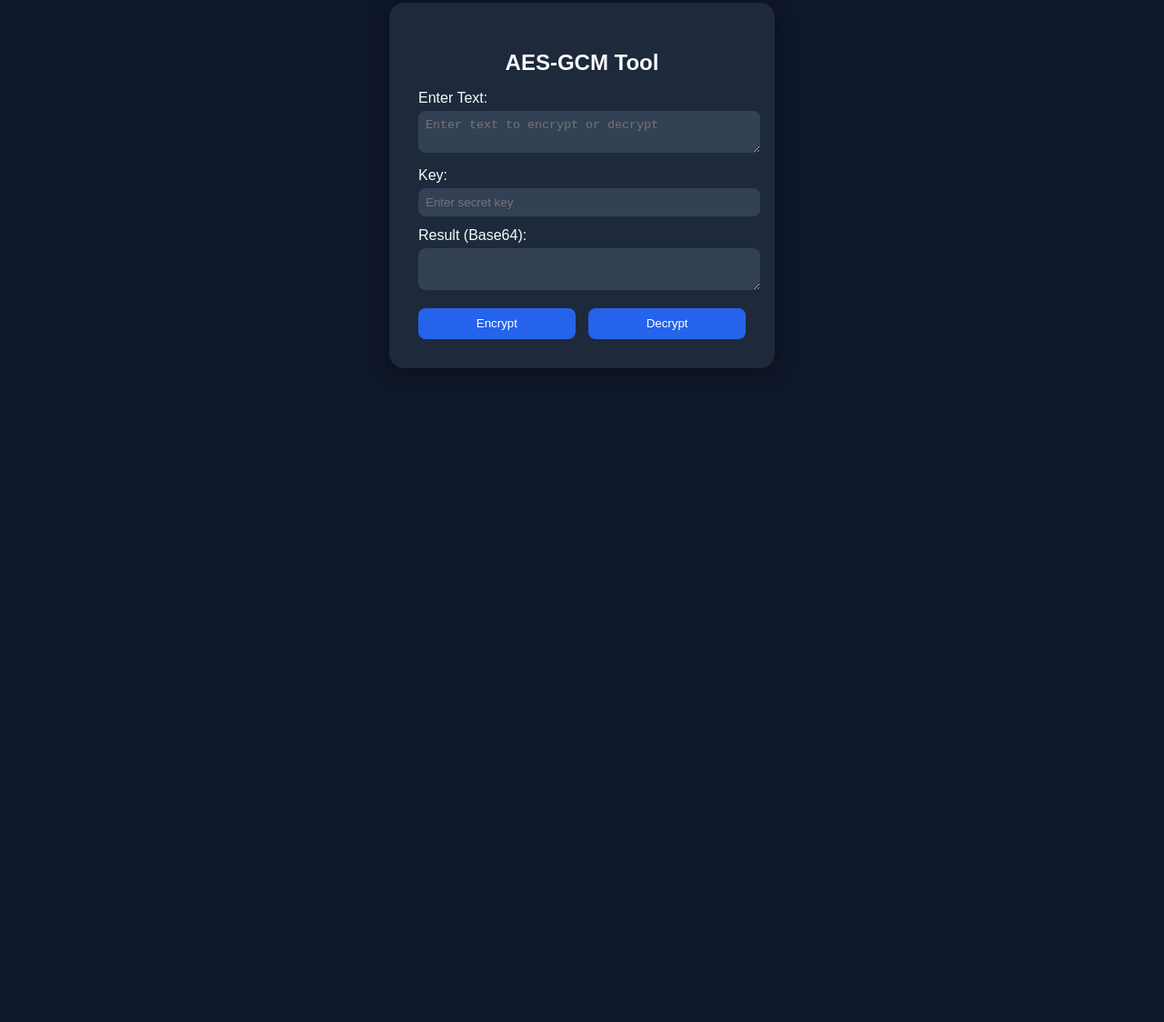
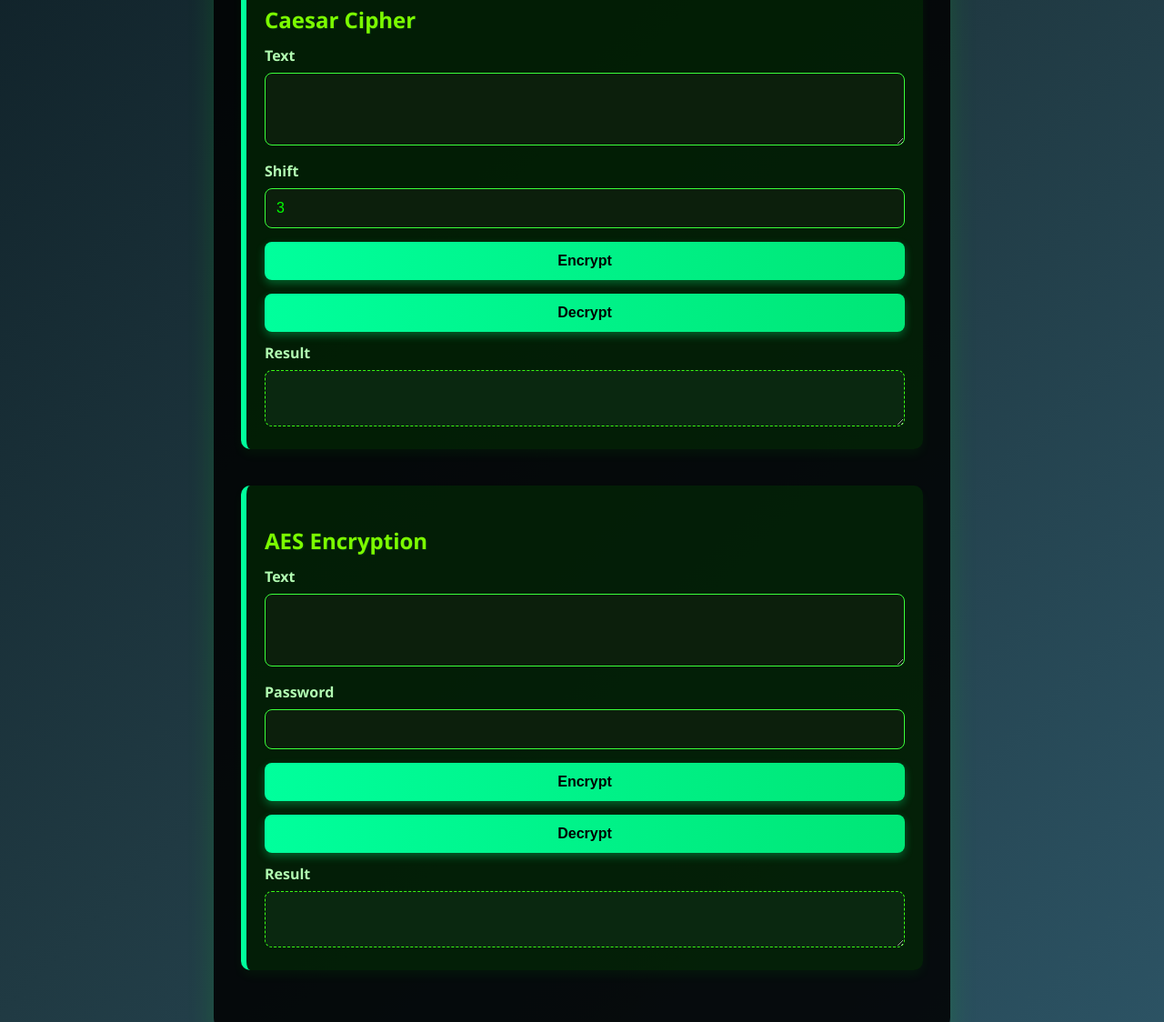
Before and after one commit to Whitedevil0237/Encryption-Decryption-, a plain HTML site: page index.html in a window 1280 px wide. Shown: the part 196-1320 px from the top of the page at 91% size. Before the commit the page ends 800 px from the top, so only its background shows below. Drawn offline with Linux system fonts and the light colour scheme.

Commit message:
Revamp encryption tool with Caesar cipher support
Updated the HTML structure and added Caesar cipher functionality for encryption and decryption. Enhanced the styling and improved the overall user interface.

```diff
--- a/index.html
+++ b/index.html
@@ -1,162 +1,142 @@
+
 <!DOCTYPE html>
 <html lang="en">
 <head>
-  <meta charset="UTF-8" />
-  <meta name="viewport" content="width=device-width, initial-scale=1.0" />
-  <title>AES-GCM Encryption/Decryption</title>
-  <style>
-    body {
-      font-family: "Poppins", sans-serif;
-      background: #0f172a;
-      color: #f8fafc;
-      display: flex;
-      justify-content: center;
-      align-items: center;
-      height: 100vh;
-      margin: 0;
-    }
-    .container {
-      background: #1e293b;
-      padding: 2rem;
-      border-radius: 1rem;
-      width: 360px;
-      box-shadow: 0 4px 20px rgba(0, 0, 0, 0.4);
-    }
-    h2 {
-      text-align: center;
-      margin-bottom: 1rem;
-    }
-    label {
-      display: block;
-      margin-top: 0.75rem;
-    }
-    input, textarea {
-      width: 100%;
-      padding: 0.5rem;
-      border-radius: 0.5rem;
-      border: none;
-      outline: none;
-      margin-top: 0.3rem;
-      background: #334155;
-      color: white;
-    }
-    button {
-      width: 48%;
-      margin-top: 1rem;
-      padding: 0.6rem;
-      border: none;
-      border-radius: 0.5rem;
-      background: #2563eb;
-      color: white;
-      cursor: pointer;
-      transition: 0.3s;
-    }
-    button:hover {
-      background: #1d4ed8;
-    }
-    .btn-row {
-      display: flex;
-      justify-content: space-between;
-    }
-  </style>
+  <meta charset="UTF-8">
+  <title>Encryption & Decryption Tool</title>
+<link rel="stylesheet" href="style.css">
 </head>
 <body>
   <div class="container">
-    <h2>AES-GCM Tool</h2>
-    <label>Enter Text:</label>
-    <textarea id="inputText" rows="2" placeholder="Enter text to encrypt or decrypt"></textarea>
+    <h2>🔐 Encryption & Decryption Tool</h2>
 
-    <label>Key:</label>
-    <input type="text" id="keyInput" placeholder="Enter secret key" />
+    <div class="section">
+      <h3>Caesar Cipher</h3>
+      <label for="caesarText">Text</label>
+      <textarea id="caesarText" rows="3"></textarea>
 
-    <label>Result (Base64):</label>
-    <textarea id="resultText" rows="2" readonly></textarea>
+      <label for="caesarShift">Shift</label>
+      <input type="number" id="caesarShift" value="3" />
 
-    <div class="btn-row">
-      <button onclick="encryptText()">Encrypt</button>
-      <button onclick="decryptText()">Decrypt</button>
+      <button onclick="encryptCaesar()">Encrypt</button>
+      <button onclick="decryptCaesar()">Decrypt</button>
+
+      <label>Result</label>
+      <textarea id="caesarResult" readonly rows="2"></textarea>
+    </div>
+
+    <div class="section">
+      <h3>AES Encryption</h3>
+      <label for="aesText">Text</label>
+      <textarea id="aesText" rows="3"></textarea>
+
+      <label for="aesPassword">Password</label>
+      <input type="password" id="aesPassword" />
+
+      <button onclick="encryptAES()">Encrypt</button>
+      <button onclick="decryptAES()">Decrypt</button>
+
+      <label>Result</label>
+      <textarea id="aesResult" readonly rows="2"></textarea>
     </div>
   </div>
 
   <script>
-    async function getKeyFromPassword(password) {
+    function encryptCaesar() {
+      const text = document.getElementById('caesarText').value;
+      const shift = parseInt(document.getElementById('caesarShift').value);
+      const result = caesarCipher(text, shift);
+      document.getElementById('caesarResult').value = result;
+    }
+
+    function decryptCaesar() {
+      const text = document.getElementById('caesarText').value;
+      const shift = parseInt(document.getElementById('caesarShift').value);
+      const result = caesarCipher(text, -shift);
+      document.getElementById('caesarResult').value = result;
+    }
+
+    function caesarCipher(str, shift) {
+      return str.split('').map(char => {
+        if (/[a-z]/.test(char)) {
+          return String.fromCharCode((char.charCodeAt(0) - 97 + shift + 26) % 26 + 97);
+        } else if (/[A-Z]/.test(char)) {
+          return String.fromCharCode((char.charCodeAt(0) - 65 + shift + 26) % 26 + 65);
+        } else {
+          return char;
+        }
+      }).join('');
+    }
+
+   async function getKeyMaterial(password) {
   const enc = new TextEncoder();
-      const keyMaterial = await crypto.subtle.importKey(
+  return crypto.subtle.importKey(
     "raw",
     enc.encode(password),
     "PBKDF2",
     false,
     ["deriveKey"]
   );
-      const key = await crypto.subtle.deriveKey(
+}
+
+async function getAESKey(password, salt) {
+  const keyMaterial = await getKeyMaterial(password);
+  return crypto.subtle.deriveKey(
     {
       name: "PBKDF2",
-          salt: new TextEncoder().encode("aes-gcm-salt"),
+      salt: salt,
       iterations: 100000,
       hash: "SHA-256",
     },
     keyMaterial,
     { name: "AES-GCM", length: 256 },
-        true,
+    false,
     ["encrypt", "decrypt"]
   );
-      return key;
 }
 
-    function bufferToBase64(buf) {
-      return btoa(String.fromCharCode(...new Uint8Array(buf)));
+async function encryptAES() {
+  const text = document.getElementById("aesText").value;
+  const password = document.getElementById("aesPassword").value;
+
+  const iv = crypto.getRandomValues(new Uint8Array(12));
+  const salt = crypto.getRandomValues(new Uint8Array(16));
+  const key = await getAESKey(password, salt);
+
+  const encrypted = await crypto.subtle.encrypt(
+    { name: "AES-GCM", iv: iv },
+    key,
+    new TextEncoder().encode(text)
+  );
+
+  // Combine salt + iv + ciphertext
+  const combined = new Uint8Array([...salt, ...iv, ...new Uint8Array(encrypted)]);
+  const result = btoa(String.fromCharCode(...combined));
+
+  document.getElementById("aesResult").value = result;
 }
 
-    function base64ToBuffer(base64) {
-      return Uint8Array.from(atob(base64), c => c.charCodeAt(0));
-    }
-
-    async function encryptText() {
-      const text = document.getElementById("inputText").value;
-      const password = document.getElementById("keyInput").value;
-      if (!text || !password) return alert("Enter both text and key!");
-
-      const key = await getKeyFromPassword(password);
-      const iv = crypto.getRandomValues(new Uint8Array(12));
-      const enc = new TextEncoder();
-      const encoded = enc.encode(text);
-
-      const ciphertext = await crypto.subtle.encrypt(
-        { name: "AES-GCM", iv },
-        key,
-        encoded
-      );
-
-      const combined = new Uint8Array(iv.length + ciphertext.byteLength);
-      combined.set(iv);
-      combined.set(new Uint8Array(ciphertext), iv.length);
-
-      const base64 = bufferToBase64(combined);
-      document.getElementById("resultText").value = base64;
-    }
-
-    async function decryptText() {
-      const base64 = document.getElementById("inputText").value.trim();
-      const password = document.getElementById("keyInput").value;
-      if (!base64 || !password) return alert("Enter both Base64 text and key!");
-
-      const key = await getKeyFromPassword(password);
-      const data = base64ToBuffer(base64);
-      const iv = data.slice(0, 12);
-      const ciphertext = data.slice(12);
+async function decryptAES() {
+  const data = document.getElementById("aesText").value;
+  const password = document.getElementById("aesPassword").value;
 
   try {
+    const raw = Uint8Array.from(atob(data), c => c.charCodeAt(0));
+
+    const salt = raw.slice(0, 16);
+    const iv = raw.slice(16, 28);
+    const ciphertext = raw.slice(28);
+
+    const key = await getAESKey(password, salt);
     const decrypted = await crypto.subtle.decrypt(
-          { name: "AES-GCM", iv },
+      { name: "AES-GCM", iv: iv },
       key,
       ciphertext
     );
 
-        const dec = new TextDecoder().decode(decrypted);
-        // show decrypted message in Result field
-        document.getElementById("resultText").value = dec;
+    document.getElementById("aesResult").value = new TextDecoder().decode(decrypted);
   } catch (e) {
-        document.getElementById("resultText").value = "❌ Decryption failed: Wrong key or data!";
+    document.getElementById("aesResult").value = "❌ Decryption failed: Invalid password or data";
   }
 }
   </script>
```
Lines whose indentation alone changed are shown as unchanged.
